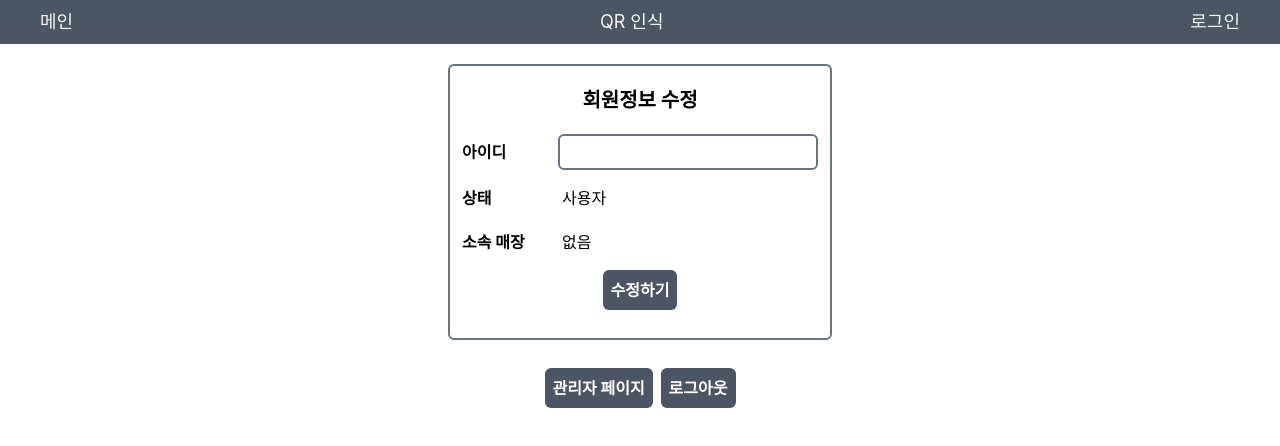
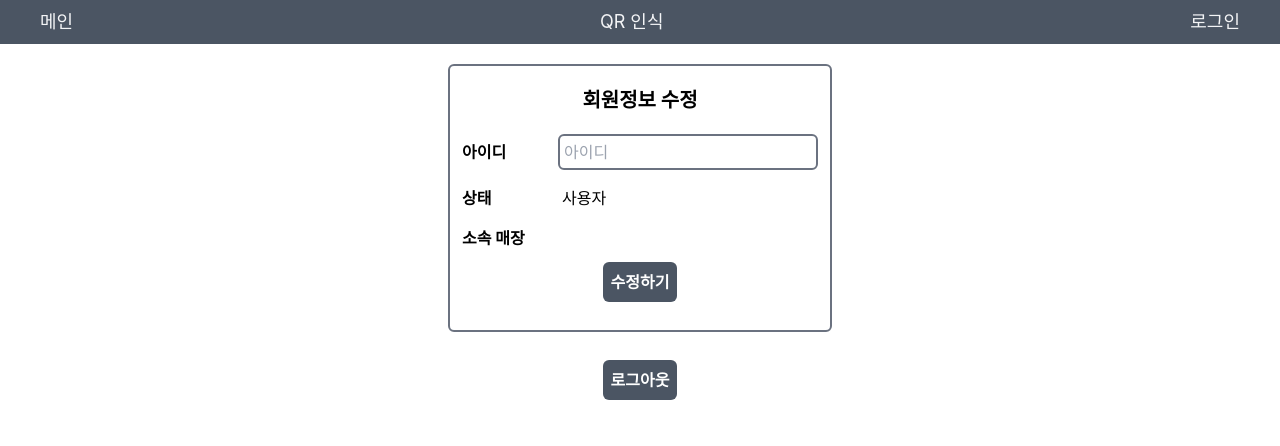
Before and after one commit to giftcard-service/giftcard-frontend, a React (Create React App) app: page /profile in a window 1280 px wide. Shown: the top 446 px of the page. Built offline with nearby package versions, Linux system fonts and the light colour scheme; no server answers.

Commit message:
fix: remove warnings and errors overall

```diff
--- a/src/components/Admin/Admin.tsx
+++ b/src/components/Admin/Admin.tsx
@@ -1,43 +1,53 @@
 import axios from "axios";
 import { useEffect, useState } from "react";
-import { Redirect, withRouter } from "react-router-dom";
+import { withRouter } from "react-router-dom";
+import { API_V1_URL } from "../../utils/constants";
 
 import useTokens from "../../utils/useTokens";
-import StoreList from "./StoreList";
+import StoreList from "../Store/StoreList";
 
 function Admin({ history }: { history: any }) {
   const { tokens } = useTokens();
-  const [user, setUser] = useState({ id: "", username: "", isManager: false, store: "" });
+  const [isLoading, setIsLoading] = useState(true);
+  const [user, setUser] = useState({ id: "", username: "", isManager: true, store: { id: "", name: "" } });
 
   useEffect(() => {
     async function getUser() {
       return axios
-        .get("http://localhost:8000/v1/me", {
+        .get(API_V1_URL + "/me", {
           headers: {
             Authorization: "Bearer " + tokens.access_token,
             "Content-Type": "application/json",
           },
         })
-        .then((res) => {
-          return res.data;
-        });
+        .then((res) => res.data);
     }
 
     (async () => {
       const user = await getUser();
       setUser(user);
     })();
-  }, [tokens]);
 
-  return tokens && user && user.isManager ? (
+    if (tokens && user) {
+      setIsLoading(false);
+
+      if (!user.isManager) {
+        history.push("/unauthorized");
+      }
+    }
+  }, [tokens, user, history]);
+
+  return (
     <div className="max-w-screen-xl mx-auto w-full flex flex-col items-center">
-      <div className="flex flex-col items-center p-5 m-5 rounded-md border-2 border-gray-500 mx-12 md:mx-0 md:w-96">
-        <h1 className="pb-5 text-xl font-bold">관리자 페이지</h1>
-        <StoreList history={history} adminUser={user} tokens={tokens} />
-      </div>
+      {isLoading ? (
+        <div>LOADING...</div>
+      ) : (
+        <div className="flex flex-col items-center p-5 m-5 rounded-md border-2 border-gray-500 mx-12 md:mx-0 md:w-96">
+          <h1 className="pb-5 text-xl font-bold">관리자 페이지</h1>
+          <StoreList history={history} adminUser={user} tokens={tokens} />
+        </div>
+      )}
     </div>
-  ) : (
-    <Redirect to="/unauthorized" />
   );
 }
 
--- a/src/components/Giftcard/GiftcardList.tsx
+++ b/src/components/Giftcard/GiftcardList.tsx
@@ -1,7 +1,7 @@
 import { useState } from "react";
 
 function GiftcardList() {
-  const [giftcards, setGiftcards] = useState({
+  const [giftcards] = useState({
     count: 0,
     result: [
       { id: 1, store: { id: 1, name: "현대백화점" } },
--- a/src/components/Login/Login.tsx
+++ b/src/components/Login/Login.tsx
@@ -1,4 +1,3 @@
-import { useState } from "react";
 import { withRouter } from "react-router-dom";
 import { useForm } from "react-hook-form";
 import axios from "axios";
@@ -15,11 +14,9 @@ function Login({ history }: { history: any }) {
   const {
     register,
     handleSubmit,
-    watch,
     formState: { errors },
   } = useForm();
 
-  const [inputs, setInputs] = useState({ username: "", password: "" });
   const { setTokens } = useTokens();
 
   async function loginUser(credentials: CredentialsInterface) {
--- a/src/components/Login/Signup.tsx
+++ b/src/components/Login/Signup.tsx
@@ -1,9 +1,7 @@
-import { useState } from "react";
 import { withRouter } from "react-router-dom";
 import { useForm } from "react-hook-form";
 import axios from "axios";
 
-import useTokens from "../../utils/useTokens";
 import { API_V1_URL } from "../../utils/constants";
 
 interface CredentialsInterface {
@@ -15,7 +13,6 @@ function Signup({ history }: { history: any }) {
   const {
     register,
     handleSubmit,
-    watch,
     formState: { errors },
   } = useForm();
 
--- a/src/components/Profile/Profile.tsx
+++ b/src/components/Profile/Profile.tsx
@@ -1,33 +1,31 @@
 import axios from "axios";
 import { useEffect, useState } from "react";
 import { withRouter } from "react-router-dom";
+import { useForm } from "react-hook-form";
+
 import { API_V1_URL } from "../../utils/constants";
-
 import useTokens from "../../utils/useTokens";
 
 function Profile({ history }: { history: any }) {
   const { tokens } = useTokens();
-  const [inputs, setInputs] = useState({ username: "" });
-  const [user, setUser] = useState({ id: "", username: "", isManager: false, store: "" });
+  const [user, setUser] = useState({ id: "", username: "", isManager: false, store: { id: "", name: "" } });
+  const {
+    register,
+    handleSubmit,
+    setValue,
+    formState: { errors },
+  } = useForm();
 
-  const onChange = (e: React.ChangeEvent<HTMLInputElement>) => {
-    const { name, value } = e.target;
-    setInputs({
-      ...inputs,
-      [name]: value,
-    });
-  };
-
-  async function updateUser() {
+  async function updateUser({ username }: { username: string }) {
     return axios
-      .patch(API_V1_URL + `/users/${user.id}`, JSON.stringify({ username: inputs.username }), {
+      .patch(API_V1_URL + `/users/${user.id}`, JSON.stringify({ username }), {
         headers: {
           Authorization: "Bearer " + tokens.access_token,
           "Content-Type": "application/json",
         },
       })
-      .then((res) => {
-        alert("정보 반영을 위해 다시 로그인이 필요합니다.");
+      .then(() => {
+        alert("정보 수정에 성공했습니다! 반영을 위해 다시 로그인해주세요.");
         localStorage.clear();
         history.push("/");
         window.location.reload();
@@ -38,10 +36,10 @@ function Profile({ history }: { history: any }) {
       });
   }
 
-  const handleSubmit = async (e: any) => {
-    e.preventDefault();
+  const onSubmit = async (data: { username: string }) => {
+    const { username } = data;
 
-    await updateUser();
+    await updateUser({ username });
   };
 
   useEffect(() => {
@@ -61,25 +59,33 @@ function Profile({ history }: { history: any }) {
     (async () => {
       const user = await getUser();
       setUser(user);
-      setInputs({ ...inputs, username: user.username });
+      setValue("username", user.username, { shouldValidate: true });
     })();
-  }, [tokens]);
+  }, [tokens, setValue]);
+
+  const usernameValidation = {
+    required: "필수 필드입니다.",
+    minLength: { value: 5, message: "아이디는 5자 이상 20자 이하여야 합니다." },
+    maxLength: { value: 20, message: "아이디는 5자 이상 20자 이하여야 합니다." },
+  };
 
   return (
     <div className="max-w-screen-xl mx-auto w-full flex flex-col items-center">
       {user ? (
         <div className="flex flex-col items-center p-5 m-5 rounded-md border-2 border-gray-500 mx-12 md:mx-0 md:w-96">
           <h1 className="pb-5 text-xl font-bold">회원정보 수정</h1>
-          <form onSubmit={handleSubmit}>
-            <label className="flex flex-row flex-shrink-0 items-center whitespace-nowrap mb-3 font-bold">
-              <p className="w-24">아이디</p>
-              <input
-                className="p-1 rounded-md border-2 border-gray-500"
-                name="username"
-                type="text"
-                value={inputs.username}
-                onChange={onChange}
-              />
+          <form onSubmit={handleSubmit(onSubmit)}>
+            <label className="flex flex-col flex-shrink-0 mb-3">
+              <div className="flex flex-row items-center whitespace-nowrap">
+                <p className="w-24 font-bold">아이디</p>
+                <input
+                  className="p-1 rounded-md border-2 border-gray-500"
+                  type="text"
+                  placeholder="아이디"
+                  {...register("username", usernameValidation)}
+                />
+              </div>
+              {errors.username && <div className="text-right text-red-600">{errors.username.message}</div>}
             </label>
 
             <div className="flex flex-row flex-shrink-0 items-center whitespace-nowrap mb-3">
@@ -89,7 +95,7 @@ function Profile({ history }: { history: any }) {
 
             <div className="flex flex-row flex-shrink-0 items-center whitespace-nowrap mb-3">
               <p className="w-24 font-bold">소속 매장</p>
-              <div className="p-1 rounded-md border-0 border-gray-500">{user.store ? user.store : "없음"}</div>
+              <div className="p-1 rounded-md border-0 border-gray-500">{user.store ? user.store.name : "없음"}</div>
             </div>
 
             <div className="flex flex-col justify-center items-center">
@@ -104,7 +110,7 @@ function Profile({ history }: { history: any }) {
       )}
 
       <div className="flex flex-row m-2">
-        {!user.isManager && (
+        {user.isManager && (
           <button
             className="rounded-md bg-gray-600 text-white font-bold p-2 mr-2"
             onClick={() => {
--- a/src/components/Admin/StoreList.tsx
+++ b/src/components/Store/StoreList.tsx
@@ -1,19 +1,8 @@
-import axios from "axios";
-import { useEffect, useState } from "react";
-import { withRouter } from "react-router-dom";
+import { useState } from "react";
 
-import { API_V1_URL } from "../../utils/constants";
 import { TokensInterface, UserProfileInterface } from "../../utils/useTokens";
 
-function StoreList({
-  history,
-  adminUser,
-  tokens,
-}: {
-  history: any;
-  adminUser: UserProfileInterface;
-  tokens: TokensInterface;
-}) {
+function StoreList({ adminUser }: { history: any; adminUser: UserProfileInterface; tokens: TokensInterface }) {
   const [stores, setStores] = useState([]);
   const [inputs, setInputs] = useState({ username: "" });
 
@@ -25,27 +14,27 @@ function StoreList({
     });
   };
 
-  async function updateUser() {
-    return axios
-      .patch(API_V1_URL + `/users/${adminUser.id}`, JSON.stringify({ store: inputs.username }), {
-        headers: {
-          Authorization: "Bearer " + tokens.access_token,
-          "Content-Type": "application/json",
-        },
-      })
-      .then((res) => {
-        window.location.reload();
-      })
-      .catch((err) => {
-        console.error(err.response.data);
-        alert("정보 수정에 실패했습니다.");
-      });
-  }
+  // async function updateUser() {
+  //   return axios
+  //     .patch(API_V1_URL + `/users/${adminUser.id}`, JSON.stringify({ storeId: adminUser.username }), {
+  //       headers: {
+  //         Authorization: "Bearer " + tokens.access_token,
+  //         "Content-Type": "application/json",
+  //       },
+  //     })
+  //     .then((res) => {
+  //       window.location.reload();
+  //     })
+  //     .catch((err) => {
+  //       console.error(err.response.data);
+  //       alert("정보 수정에 실패했습니다.");
+  //     });
+  // }
 
   const handleSubmit = async (e: any) => {
     e.preventDefault();
 
-    await updateUser();
+    // await updateUser();
   };
 
   return (
@@ -70,7 +59,9 @@ function StoreList({
 
         <div className="flex flex-row flex-shrink-0 items-center whitespace-nowrap mb-3">
           <p className="w-24 font-bold">소속 매장</p>
-          <div className="p-1 rounded-md border-0 border-gray-500">{adminUser.store ? adminUser.store : "없음"}</div>
+          <div className="p-1 rounded-md border-0 border-gray-500">
+            {adminUser.store ? adminUser.store.name : "없음"}
+          </div>
         </div>
 
         <div className="flex flex-col justify-center items-center">
--- a/src/utils/useTokens.tsx
+++ b/src/utils/useTokens.tsx
@@ -9,7 +9,10 @@ export interface UserProfileInterface {
   id: string;
   username: string;
   isManager: boolean;
-  store?: string;
+  store?: {
+    id: string;
+    name: string;
+  };
 }
 
 export default function useTokens(): { setTokens: Function; tokens: TokensInterface; isLoggedIn: boolean } {
```
